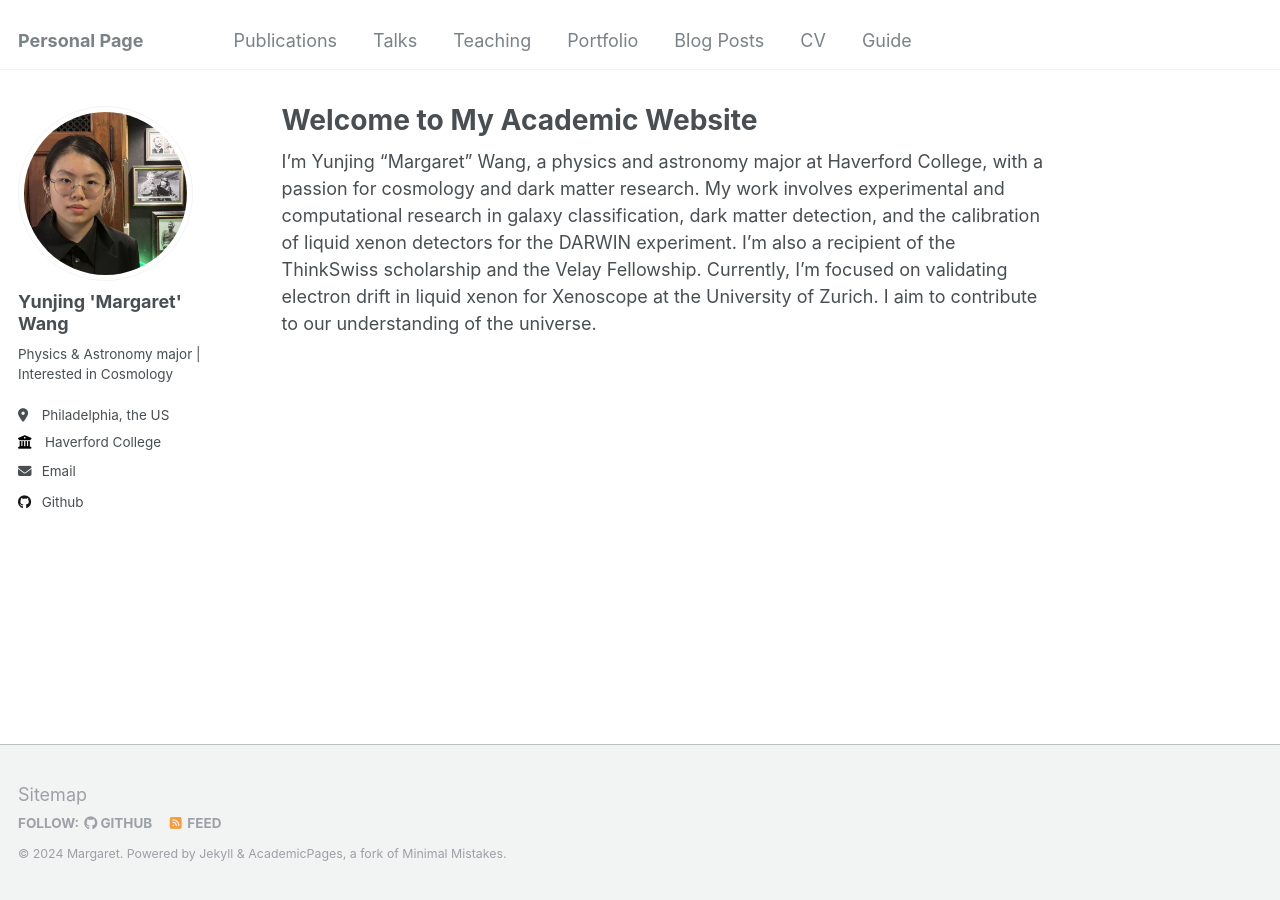
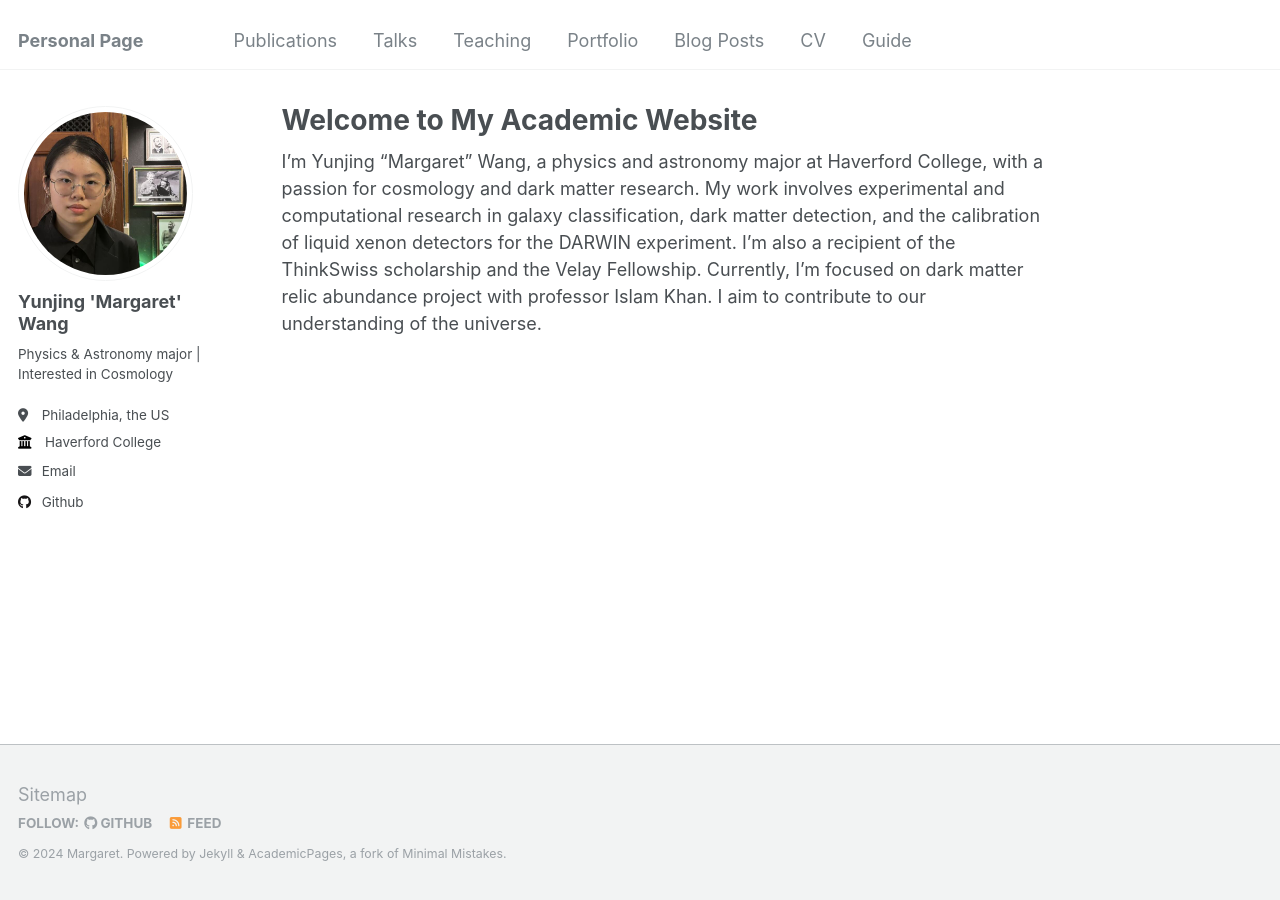
Before and after one commit to Margaret42/Yunjing-Wang, a Jekyll site: the page built from _pages/about.md, in a window 1280 px wide. Built offline with Jekyll 4.4.1, drawn with Linux system fonts in a browser that asks for light colours.

Commit message:
Update about.md

```diff
--- a/_pages/about.md
+++ b/_pages/about.md
@@ -7,4 +7,4 @@ redirect_from:
   - /about/
   - /about.html
 ---
-I’m Yunjing “Margaret” Wang, a physics and astronomy major at Haverford College, with a passion for cosmology and dark matter research. My work involves experimental and computational research in galaxy classification, dark matter detection, and the calibration of liquid xenon detectors for the DARWIN experiment. I’m also a recipient of the ThinkSwiss scholarship and the Velay Fellowship. Currently, I’m focused on validating electron drift in liquid xenon for Xenoscope at the University of Zurich. I aim to contribute to our understanding of the universe.
+I’m Yunjing “Margaret” Wang, a physics and astronomy major at Haverford College, with a passion for cosmology and dark matter research. My work involves experimental and computational research in galaxy classification, dark matter detection, and the calibration of liquid xenon detectors for the DARWIN experiment. I’m also a recipient of the ThinkSwiss scholarship and the Velay Fellowship. Currently, I’m focused on dark matter relic abundance project with professor Islam Khan. I aim to contribute to our understanding of the universe.
```
